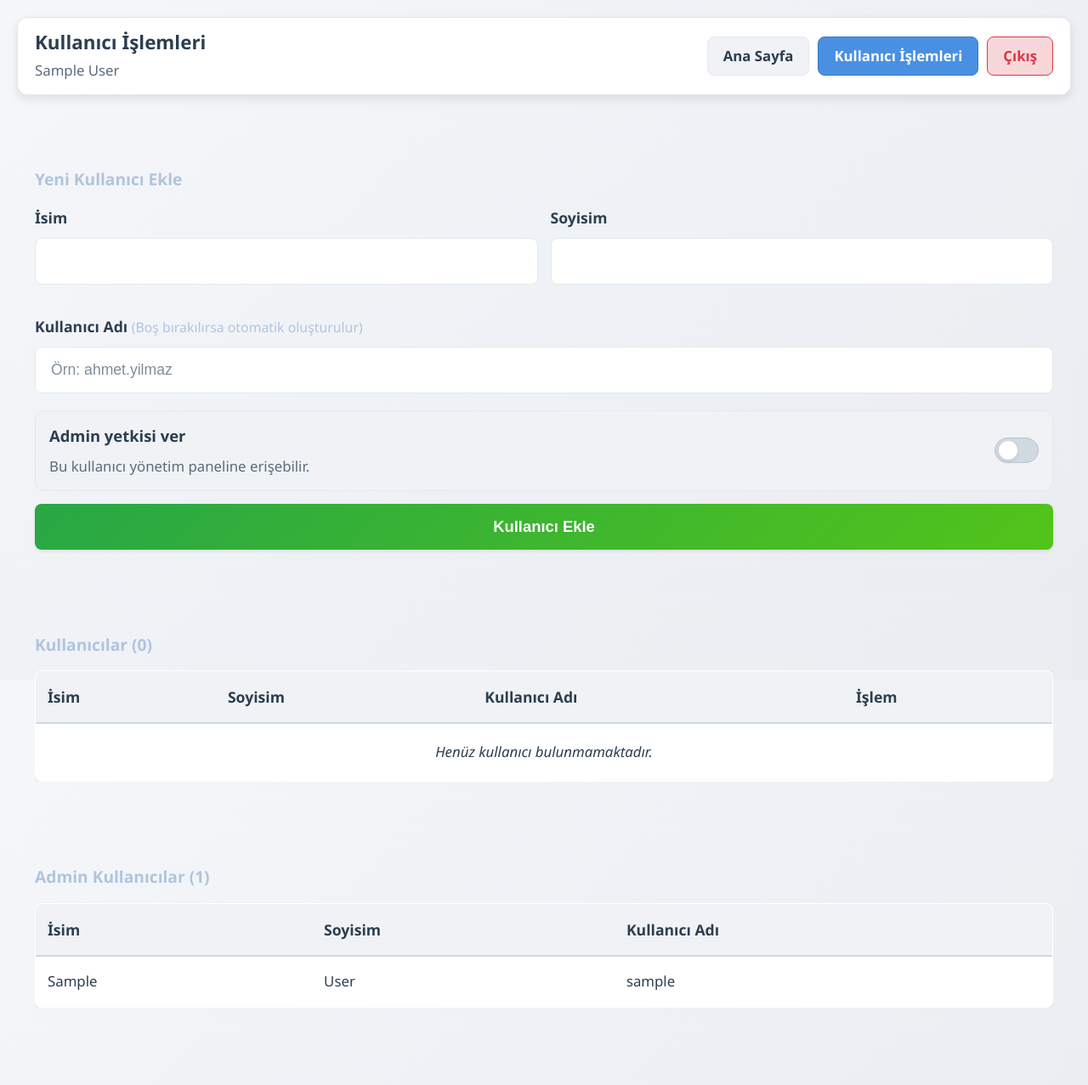
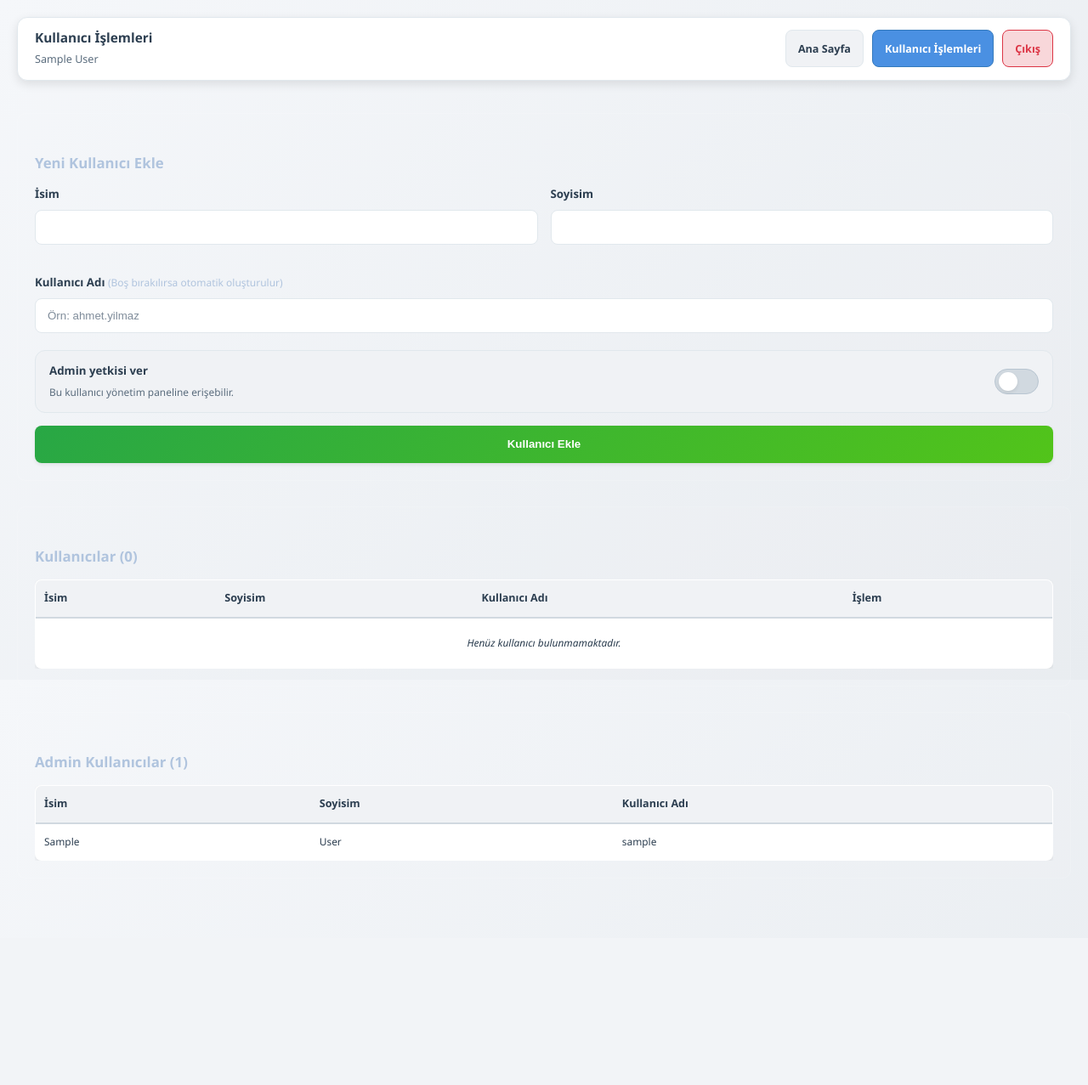
Before and after one commit to Sey1tayd/tbf_v2, a Django app: page /accounts/admin/users/ in a window 1280 px wide. Shown: the whole page at 85% size. After the commit the page ends 1013 px from the top, so only its background shows below. Run offline with Django 4.2, Linux system fonts and the light colour scheme; the visitor is signed in with stand-in values (Sample User, id 1); data comes from the database, SQL or seed files in the repository.

Commit message:
Font boyutlari kucultuldu

```diff
--- a/static/css/style.css
+++ b/static/css/style.css
@@ -64,8 +64,8 @@ body {
     -webkit-font-smoothing: antialiased;
     -moz-osx-font-smoothing: grayscale;
     color: var(--text-primary);
-    font-size: 16px;
-    line-height: 1.6;
+    font-size: 14px;
+    line-height: 1.5;
 }
 
 /* Background overlay kaldırıldı - resim net görünecek */
@@ -141,7 +141,7 @@ body {
 .topbar-title {
     color: var(--text-primary);
     font-weight: 700;
-    font-size: 1.4em;
+    font-size: 1.1em;
     line-height: 1.3;
     word-break: break-word;
     overflow-wrap: break-word;
@@ -149,7 +149,7 @@ body {
 
 .topbar-subtitle {
     color: var(--text-secondary);
-    font-size: 1.05em;
+    font-size: 0.9em;
     margin-top: 6px;
 }
 
@@ -251,8 +251,8 @@ body {
     color: var(--text-primary);
     text-decoration: none;
     font-weight: 600;
-    font-size: 1.05em;
-    padding: 10px 18px;
+    font-size: 0.9em;
+    padding: 8px 14px;
     border-radius: 8px;
     background: var(--bg-tertiary);
     border: 1px solid var(--border-light);
@@ -399,19 +399,19 @@ body {
 
 .form-group label {
     display: block;
-    margin-bottom: 10px;
+    margin-bottom: 8px;
     color: var(--text-primary);
     font-weight: 600;
-    font-size: 1.1em;
+    font-size: 0.95em;
 }
 
 .form-group input,
 .form-group select {
     width: 100%;
-    padding: 16px 18px;
+    padding: 12px 14px;
     border: 1px solid var(--border-light);
     border-radius: 8px;
-    font-size: 1.1em;
+    font-size: 0.95em;
     transition: all 0.2s ease;
     background-color: var(--bg-secondary);
     color: var(--text-primary);
@@ -589,13 +589,13 @@ body {
 .admin-toggle-title {
     color: var(--text-primary);
     font-weight: 700;
-    font-size: 1.15em;
+    font-size: 0.95em;
 }
 
 .admin-toggle-desc {
     color: var(--text-secondary);
-    font-size: 1.05em;
-    margin-top: 8px;
+    font-size: 0.85em;
+    margin-top: 6px;
 }
 
 .switch {
@@ -650,16 +650,16 @@ body {
 
 .btn-add {
     width: 100%;
-    padding: 16px;
+    padding: 12px;
     background: linear-gradient(135deg, var(--success), var(--accent-green));
     color: white;
     border: none;
     border-radius: 8px;
-    font-size: 1.15em;
+    font-size: 0.95em;
     font-weight: 600;
     cursor: pointer;
     transition: all 0.3s ease;
-    min-height: 50px;
+    min-height: 44px;
     touch-action: manipulation;
     box-shadow: var(--shadow-sm);
 }
@@ -690,19 +690,19 @@ body {
 }
 
 .users-table th {
-    padding: 16px 14px;
+    padding: 12px 10px;
     text-align: left;
     color: var(--text-primary);
     font-weight: 600;
-    font-size: 1.1em;
+    font-size: 0.9em;
     border-bottom: 2px solid var(--border-medium);
 }
 
 .users-table td {
-    padding: 16px 14px;
+    padding: 12px 10px;
     color: var(--text-primary);
     border-top: 1px solid var(--border-light);
-    font-size: 1.05em;
+    font-size: 0.85em;
 }
 
 .users-table tbody tr:hover {
```
Also changed, not shown: other parts of static/css/style.css (+20 -20 lines), templates/accounts/ekolarka_sorular.html (+30 -30 lines).
